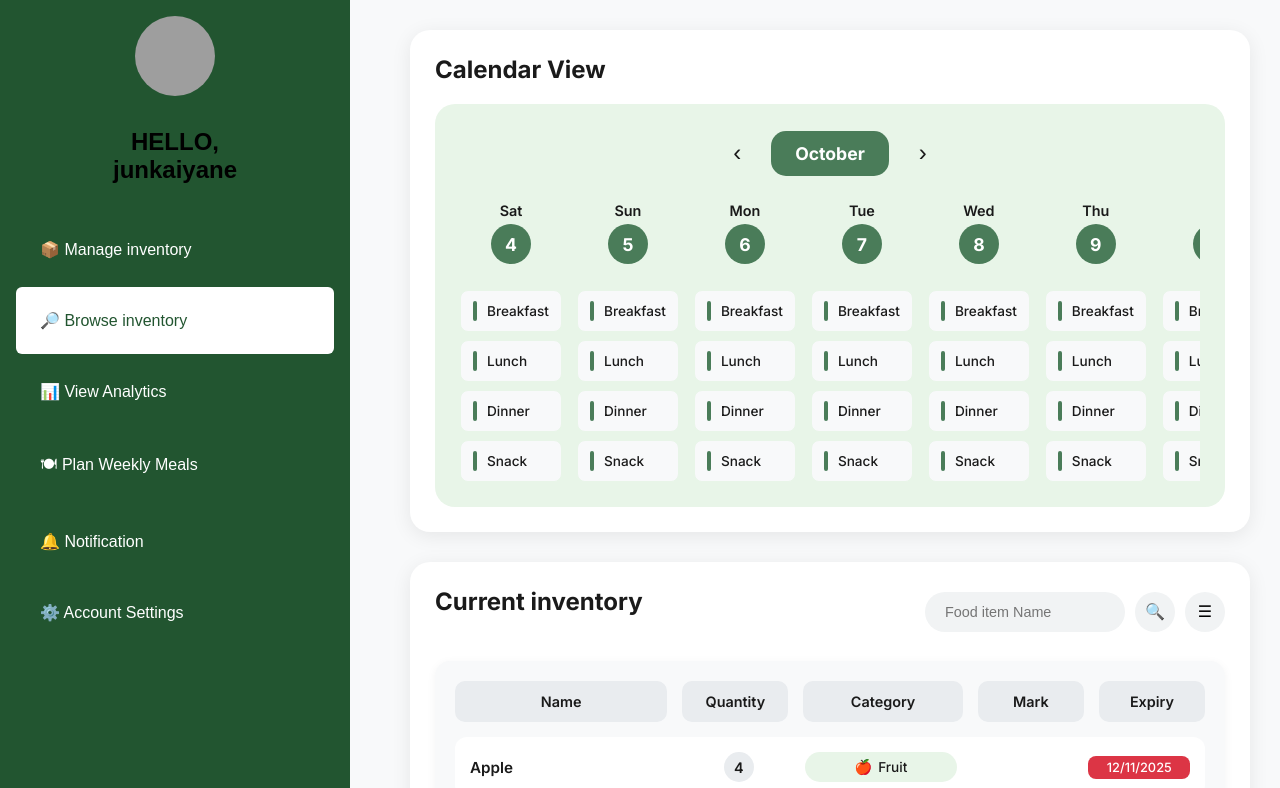
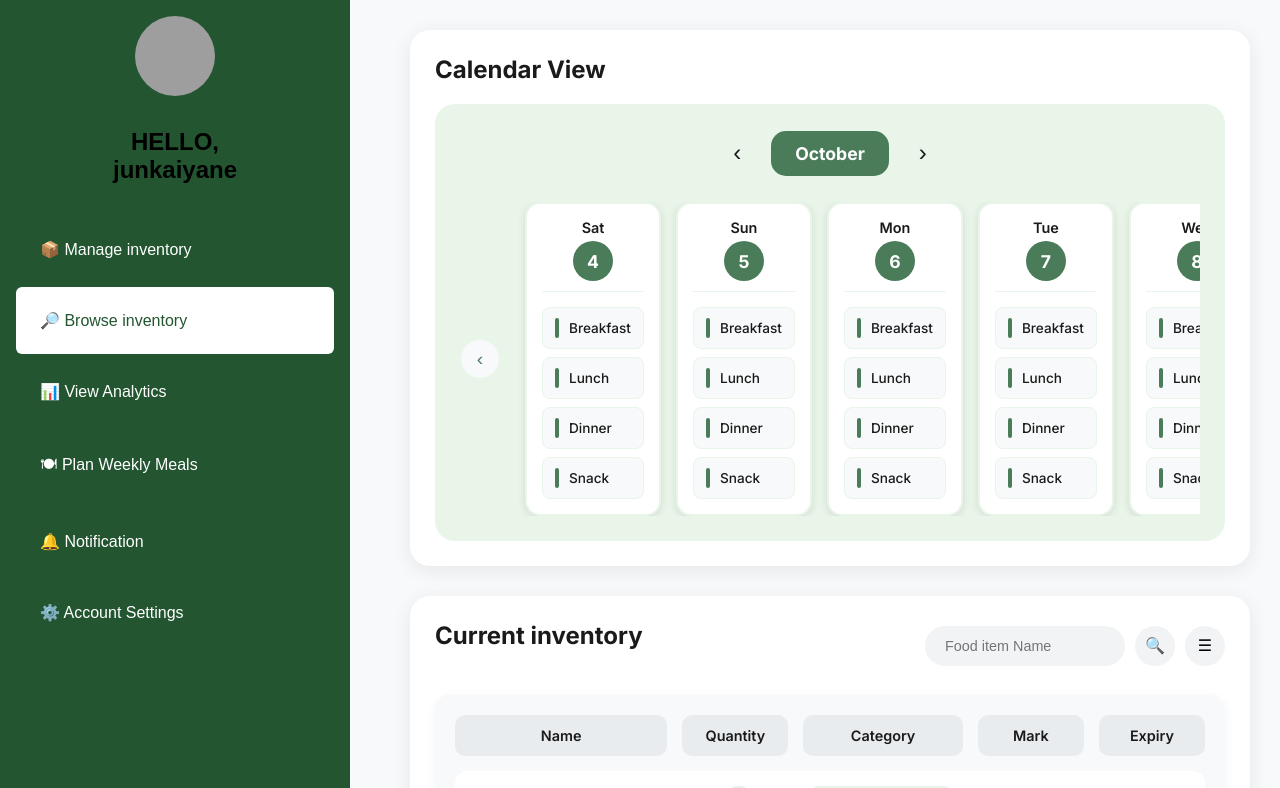
Before and after one commit to Jun20220703/bit216as, an Angular app: page /planWeeklyMeal in a window 1280 px wide. Shown: the top 788 px of the page. Built offline with nearby package versions, Linux system fonts and the light colour scheme; grey boxes are pictures that could not be loaded.

Commit message:
Update planWeeklyMeal.component.html

```diff
--- a/src/app/components/planWeeklyMeal/planWeeklyMeal.component.html
+++ b/src/app/components/planWeeklyMeal/planWeeklyMeal.component.html
@@ -16,7 +16,9 @@
       </div>
 
       <div class="week-days">
+        <button class="week-nav-arrow left" (click)="previousDay()" title="Previous day">‹</button>
         <div class="day-column" *ngFor="let day of weekDays">
+          <div class="day-card">
             <div class="day-header">
               <div class="day-name">{{ day.name }}</div>
               <div class="day-number">{{ day.date }}</div>
@@ -28,6 +30,8 @@
               </div>
             </div>
           </div>
+        </div>
+        <button class="week-nav-arrow right" (click)="nextDay()" title="Next day">›</button>
       </div>
     </div>
   </div>
```
Lines whose indentation alone changed are shown as unchanged.
